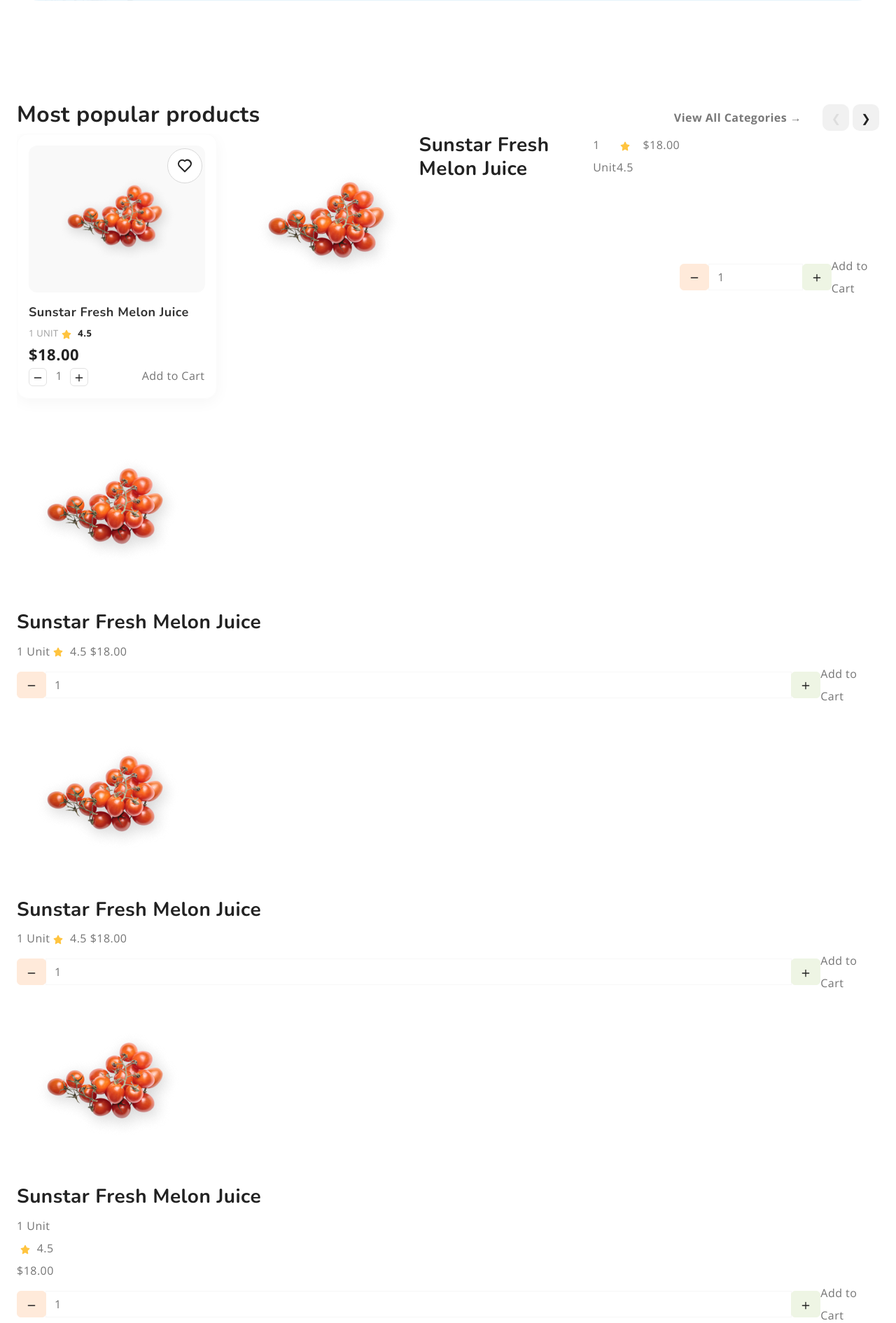
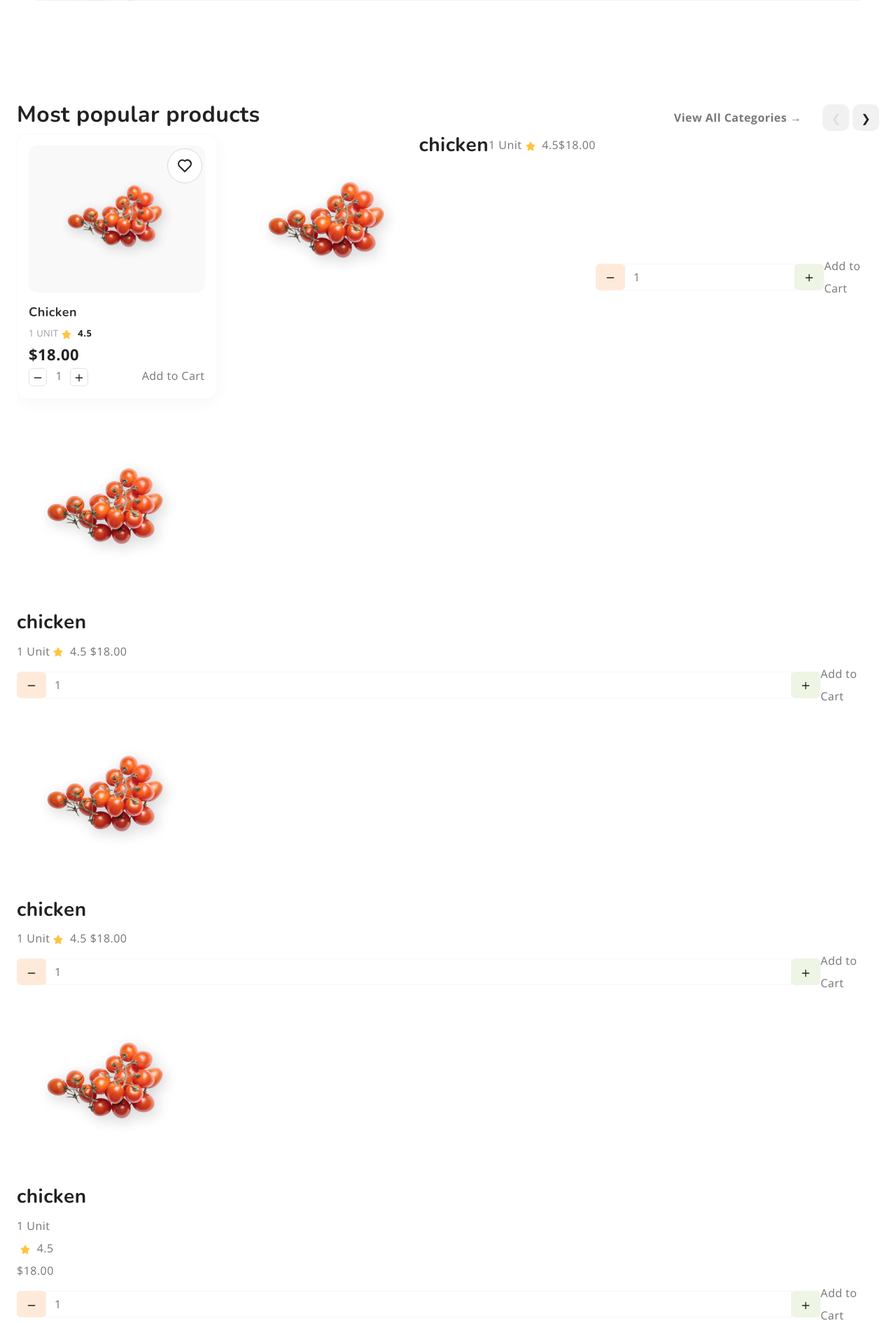
Before and after one commit to sreeragri/foodmart, a Django app: page / in a window 1280 px wide. Shown: the part 4319-6210 px from the top of the page at 70% size. Run offline with Django 5.2, Linux system fonts and the light colour scheme; data comes from the database, SQL or seed files in the repository.

Commit message:
second commit

```diff
--- a/templates/index.html
+++ b/templates/index.html
@@ -428,7 +428,7 @@
                       <img src="{% static 'images/thumb-tomatoes.png' %}"  class="tab-image">
                     </a>
                   </figure>
-                  <h3>Sunstar Fresh Melon Juice</h3>
+                  <h3>chicken</h3>
                   <span class="qty">1 Unit</span><span class="rating"><svg width="24" height="24" class="text-primary"><use xlink:href="#star-solid"></use></svg> 4.5</span>
                   <span class="price">$18.00</span>
                   <div class="d-flex align-items-center justify-content-between">
```
